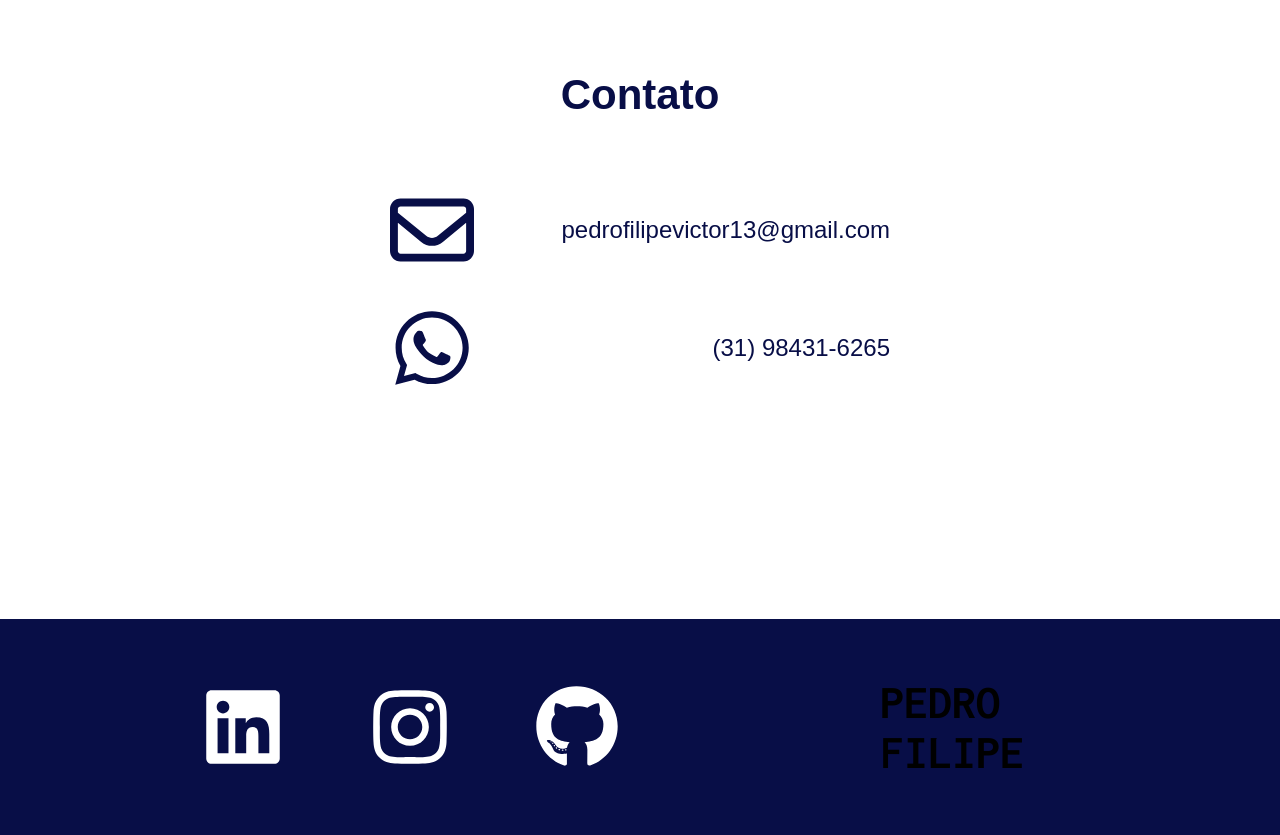
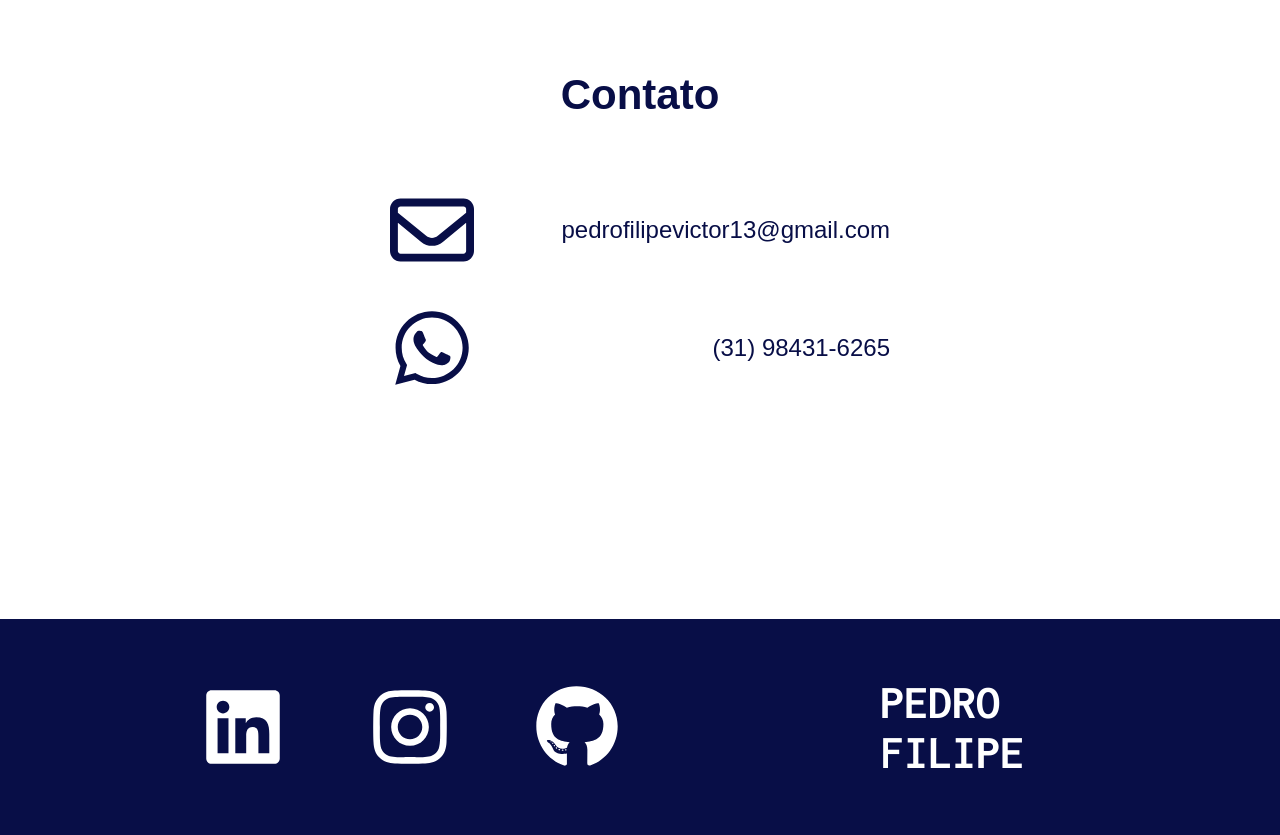
Before and after one commit to thiagolutes/pedroPortifolio, a plain HTML site: page index.html in a window 1280 px wide. Shown: the part 2547-3382 px from the top of the page. Drawn offline with Linux system fonts and the light colour scheme; a web font is replaced by a local one.

Commit message:
Update style.css
Add color in class 'title'

```diff
--- a/style.css
+++ b/style.css
@@ -104,6 +104,7 @@ body {
     cursor: default;
     font-size: clamp(24px, 6vw + 2rem, 48px);
     transition: all ease 0.5s;
+    color: var(--secundaria);
 }
 
 .center-center {
```
